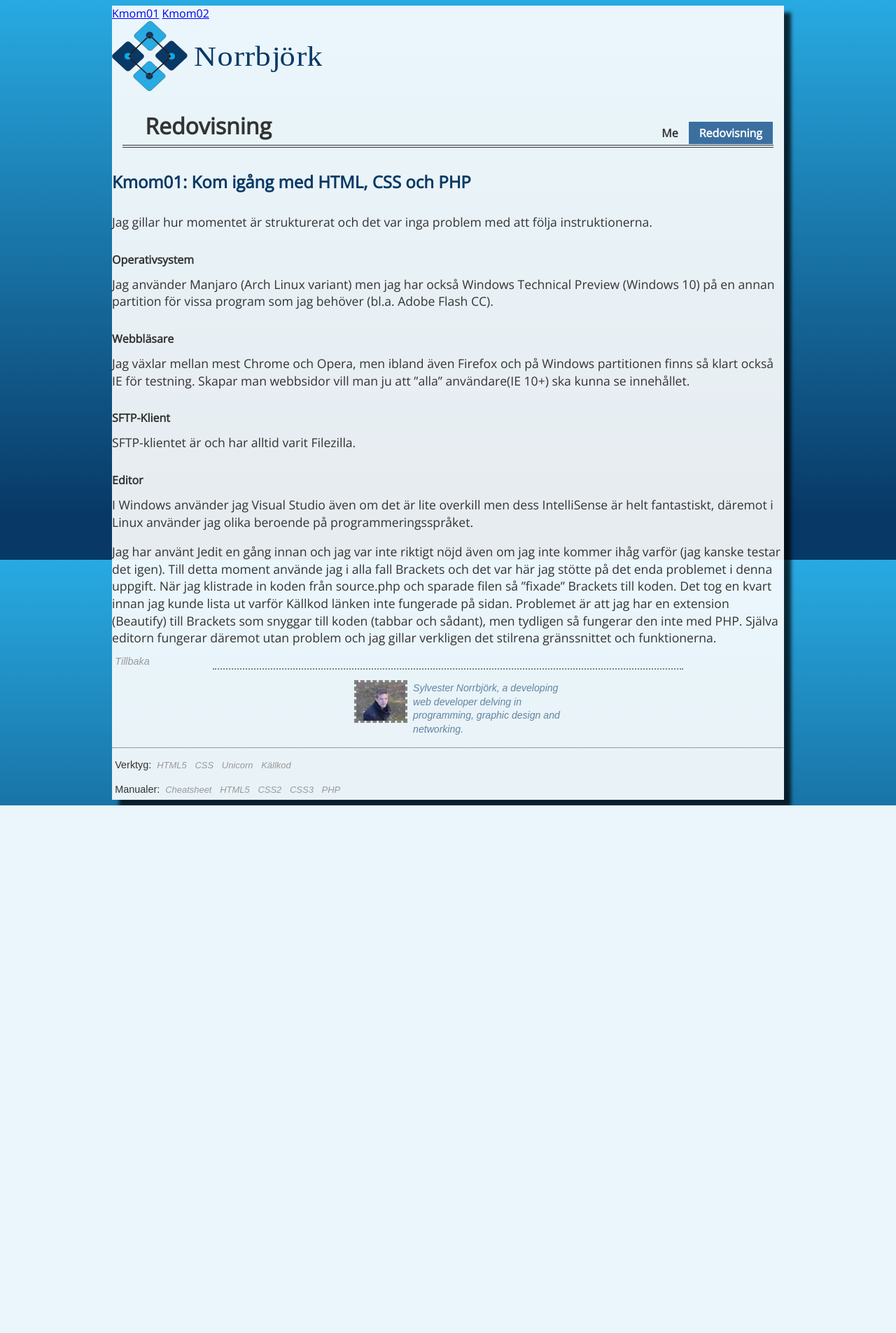
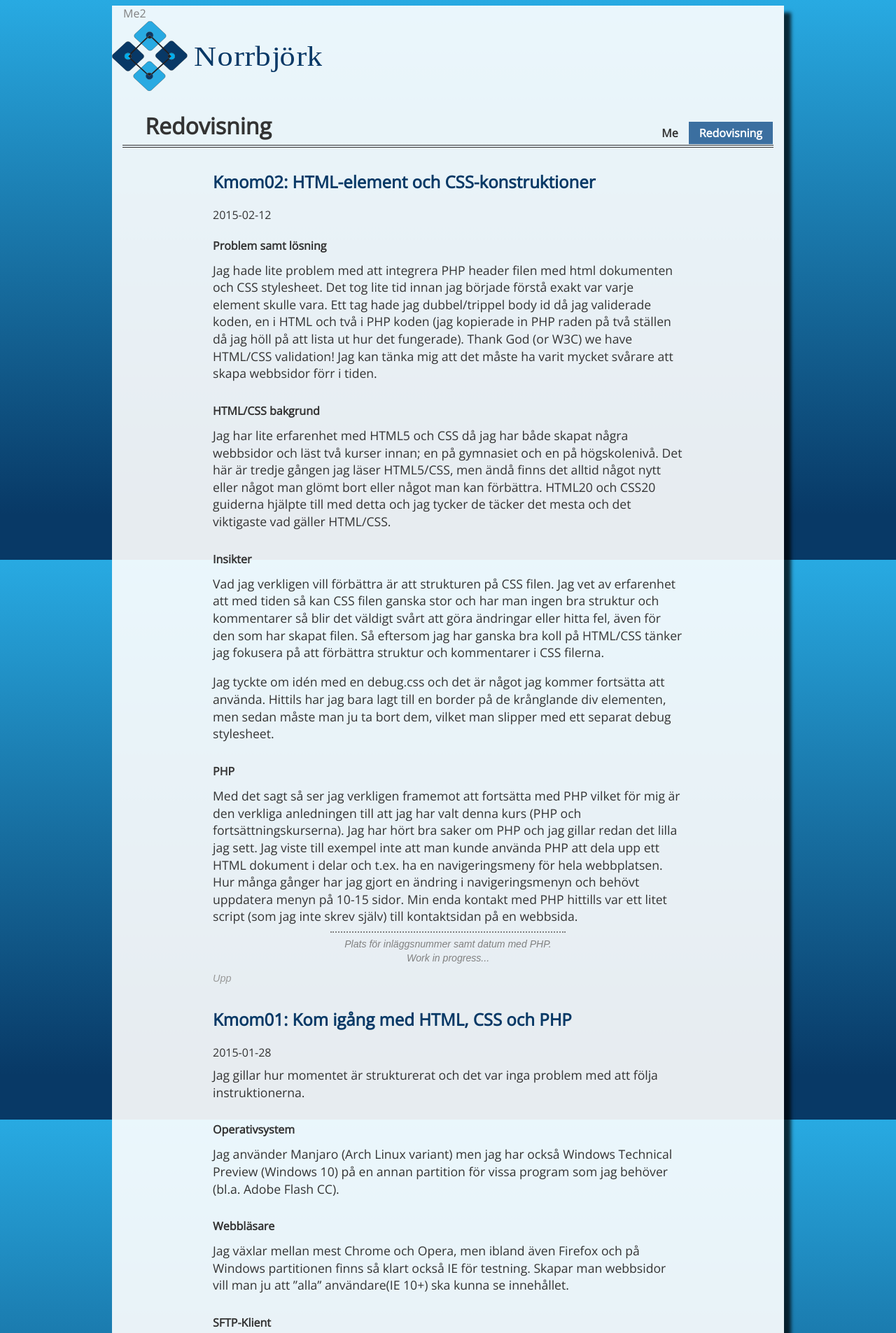
Before and after one commit to norrbjork/htmlphp, a PHP site: page /report.php in a window 1280 px wide. Shown: the top 1905 px of the page at 70% size. Before the commit the page ends 1151 px from the top, so only its background shows below. Run offline with PHP 8.4, Linux system fonts and the light colour scheme.

Commit message:
Kmom2 done

```diff
--- a/css/debug.css
+++ b/css/debug.css
@@ -4,9 +4,11 @@
 --------------------------------------------------------
 
 */
+
 html {
     background: lime;
 }
+
 body {
     background: beige;
 }
@@ -23,14 +25,20 @@ header#top {
     border: 4px dotted red;
 }
 
-div#content {
+#container {
+    background: orange;
+}
+
+#content {
     background: darksalmon;
 }
 
-article {
-    background: antiquewhite;
+#source #content {
+    border: 1px solid red;
 }
-
+#source #container {
+    background: orange;
+}
 figure {
     background: firebrick;
 }
@@ -38,9 +46,11 @@ figure {
 footer.signature {
     background: moccasin;
 }
+
 .signature figure {
     border: 1px solid red;
 }
+
 .signature p {
     border: 1px solid green;
 }
--- a/css/stylesheet.css
+++ b/css/stylesheet.css
@@ -33,6 +33,19 @@ body {
 }
 /* header --------------------------------------------------------
  */
+
+#above {
+    padding-left: 1em;
+}
+
+#above a {
+    text-decoration: none;
+    color: gray;
+}
+
+#above a:hover {
+    color: rgba(40, 170, 226, 1);
+}
 
 #top div {
     float: left;
@@ -154,7 +167,7 @@ p {
     font-size: 1.1em;
     margin: 0px;
     padding: .5em 0;
-    line-height: 1.4em;
+    line-height: 1.4;
 }
 
 #portrait {
@@ -173,17 +186,33 @@ figcaption {
     text-align: center;
 }
 
-#me#content {
-    margin: 0 0 0 1em;
+#me #content {
+    margin: 0 auto;
     width: 90%;
 }
 
-#report#content {
+#report #content {
     margin: 0 auto;
     width: 70%;
 }
-/* Footer --------------------------------------------------------
+
+#source #content {
+    margin: 0 auto;
+    width: 95%;
+}
+/* Footers --------------------------------------------------------
 */
+
+.timeline {
+    font: italic 0.8em Arial, Helvetica, sans-serif;
+    text-decoration: none;
+    color: gray;
+    border-top: 2px dotted gray;
+    width: 50%;
+    margin: 0 auto;
+    text-align: center;
+    overflow: auto;
+}
 
 .signature {
     font: italic 0.8em Arial, Helvetica, sans-serif;
@@ -226,29 +255,32 @@ footer {
 
 footer#bottom a,
 footer#bottom p,
-#back a {
+.back a {
     font: 0.9em Arial, Helvetica, sans-serif;
     text-decoration: none;
-    margin: .3em;
+}
+
+.back {
+    margin: 0 0 2em 0;
 }
 
 footer#bottom a,
-#back a {
+.back a {
     color: #999999;
     font-style: italic;
 }
 
 footer#bottom a:link,
-#back a:link {}
+.back a:link {}
 
 div#bottom a:visited,
-#back a:visited {}
+.back a:visited {}
 
 footer#bottom a:hover,
-#back a:hover {
+.back a:hover {
     text-decoration: underline;
     color: #333333;
 }
 
 footer#bottom a:active,
-#back a:active {}
+.back a:active {}
--- a/incl/header.php
+++ b/incl/header.php
@@ -5,13 +5,11 @@
     <!--[if IE]>
         <script src="http://html5shiv.googlecode.com/svn/trunk/html5.js"></script>
     <![endif]-->
-    <link href="http://fonts.googleapis.com/css?family=Great+Vibes" rel="stylesheet" type="text/css">
     <link href='http://fonts.googleapis.com/css?family=Open+Sans' rel='stylesheet' type='text/css'>
-    <link href="http://fonts.googleapis.com/css?family=Pacifico" rel="stylesheet" type="text/css">
-    <link href="http://fonts.googleapis.com/css?family=Cookie" rel="stylesheet" type="text/css">
-    <link rel="stylesheet" href="/css/stylesheet.css">
-    <link rel="alternate stylesheet" href="/css/debug.css" title="Debug stylesheet">
-    <link rel="icon" href="/img/favicon.png" type="image/x-icon">
+    <link href='http://fonts.googleapis.com/css?family=Indie+Flower' rel='stylesheet' type='text/css'>
+    <link rel="stylesheet" href="css/stylesheet.css">
+    <link rel="alternate stylesheet" href="css/debug.css" title="Debug stylesheet">
+    <link rel="icon" href="img/favicon.png" type="image/x-icon">
     <meta charset="utf-8">
 
     <title>
@@ -34,8 +32,7 @@
     <header id="above">
         <!-- Relateted links -->
         <nav class="related">
-            <a href="report.php#Kmom01">Kmom01</a>
-            <a href="report.php#Kmom02">Kmom02</a>
+            <a href="me2.php" title="Alternative Me page">Me2</a>
         </nav>
     </header>
 
@@ -45,8 +42,6 @@
             <img src="img/logo.svg" alt="Norrbjörk logo" width=300 height=100>
         </div>
 
-        <!-- The body id helps with highlighting current menu choice -->
-        <body<?php if(isset($pageId)) echo " id='$pageId' "; ?>>
         <nav class="navMenu">
             <ul>
                 <li><a id="me-" href="me.php">Me</a>
@@ -55,13 +50,13 @@
                     <ul>
                         <li><a href="report.php#Kmom01">Kmom01</a>
                         </li>
-                            <li><a href="#">Kmom02</a>
+                        <li><a href="report.php#Kmom02">Kmom02</a>
                         </li>
-                            <li><a href="#">Kmom03</a>
+                        <li><a href="report.php#Kmom03">Kmom03</a>
                         </li>
-                            <li><a href="#">Kmom04</a>
+                        <li><a href="report.php#Kmom04">Kmom04</a>
                         </li>
-                            <li><a href="#">Kmom05</a>
+                        <li><a href="report.php#Kmom05">Kmom05</a>
                         </li>
                     </ul>
                 </li>
--- a/incl/signature.php
+++ b/incl/signature.php
@@ -1,7 +1,7 @@
 <!-- Signature -->
 <footer class="signature">
     <figure class="signatureImg">
-        <img src="/img/signatureImg.png" alt="Signature image of Sylvester">
+        <img src="img/signatureImg.png" alt="Signature image of Sylvester">
     </figure>
     <p>Sylvester Norrbjörk, a developing web developer delving in programming, graphic design and networking.</p>
 </footer>
--- /dev/null
+++ b/incl/timestamp.php
@@ -0,0 +1,4 @@
+<!-- Signature -->
+<footer class="timeline">
+    <p>Plats för inläggsnummer samt datum med PHP. <br />Work in progress...</p>
+</footer>
--- a/me2.php
+++ b/me2.php
@@ -19,8 +19,8 @@ figure#portrait img {
 border: 1px solid black;
 }
 figure#portrait figcaption {
-    font-family: "Cookie";
-    font-size: 1.5em;
+    font-family: "Indie Flower";
+    font-size: 1.2em;
     padding: .3em 0;
 }
 ';
@@ -36,7 +36,7 @@ figure#portrait figcaption {
         <figure id="portrait">
             <img src="img/sn.jpg" alt="A photo of Sylvester Norrbjörk">
             <figcaption>
-                Looking thoughtful...
+                &hellip;or looking thoughtful.
             </figcaption>
         </figure>
         <div id="content">
--- a/report.php
+++ b/report.php
@@ -4,13 +4,46 @@
 
 
 <!-- Sidans/Dokumentets huvudsakliga innehåll -->
-
-<body id="report">
-
 <div id="container">
     <h1>Redovisning</h1>
     <div id="content">
+        <h2 id="Kmom02">Kmom02: HTML-element och CSS-konstruktioner</h2>
+        <time class="date">2015-02-12</time>
+        <h4>
+            Problem samt lösning
+        </h4>
+        <p>
+            Jag hade lite problem med att integrera PHP header filen med html dokumenten och CSS stylesheet. Det tog lite tid innan jag började förstå exakt var varje element skulle vara. Ett tag hade jag dubbel/trippel body id då jag validerade koden, en i HTML och två i PHP koden (jag kopierade in PHP raden på två ställen då jag höll på att lista ut hur det fungerade). Thank God (or W3C) we have HTML/CSS validation! Jag kan tänka mig att det måste ha varit mycket svårare att skapa webbsidor förr i tiden.
+        </p>
+        <h4>
+            HTML/CSS bakgrund
+        </h4>
+        <p>
+            Jag har lite erfarenhet med HTML5 och CSS då jag har både skapat några webbsidor och läst två kurser innan; en på gymnasiet och en på högskolenivå. Det här är tredje gången jag läser HTML5/CSS, men ändå finns det alltid något nytt eller något man glömt bort eller något man kan förbättra. HTML20 och CSS20 guiderna hjälpte till med detta och jag tycker de täcker det mesta och det viktigaste vad gäller HTML/CSS.
+        </p>
+        <h4>
+            Insikter
+        </h4>
+        <p>
+            Vad jag verkligen vill förbättra är att strukturen på CSS filen. Jag vet av erfarenhet att med tiden så kan CSS filen ganska stor och har man ingen bra struktur och kommentarer så blir det väldigt svårt att göra ändringar eller hitta fel, även för den som har skapat filen. Så eftersom jag har ganska bra koll på HTML/CSS tänker jag fokusera på att förbättra struktur och kommentarer i CSS filerna.
+        </p>
+        <p>
+            Jag tyckte om idén med en debug.css och det är något jag kommer fortsätta att använda. Hittils har jag bara lagt till en border på de krånglande div elementen, men sedan måste man ju ta bort dem, vilket man slipper med ett separat debug stylesheet.
+        </p>
+        <h4>
+            PHP
+        </h4>
+        <p>
+            Med det sagt så ser jag verkligen framemot att fortsätta med PHP vilket för mig är den verkliga anledningen till att jag har valt denna kurs (PHP och fortsättningskurserna). Jag har hört bra saker om PHP och jag gillar redan det lilla jag sett. Jag viste till exempel inte att man kunde använda PHP att dela upp ett HTML dokument i delar och t.ex. ha en navigeringsmeny för hela webbplatsen. Hur många gånger har jag gjort en ändring i navigeringsmenyn och behövt uppdatera menyn på 10-15 sidor. Min enda kontakt med PHP hittills var ett litet script (som jag inte skrev själv) till kontaktsidan på en webbsida.
+        </p>
+
+        <?php include( "incl/timestamp.php"); ?>
+        <div class="back">
+            <a href="report.php">Upp</a>
+        </div>
+
         <h2 id="Kmom01">Kmom01: Kom igång med HTML, CSS och PHP</h2>
+        <time class="date">2015-01-28</time>
         <p>
             Jag gillar hur momentet är strukturerat och det var inga problem med att följa instruktionerna.
         </p>
@@ -36,12 +69,13 @@
         <p>
             Jag har använt Jedit en gång innan och jag var inte riktigt nöjd även om jag inte kommer ihåg varför (jag kanske testar det igen). Till detta moment använde jag i alla fall Brackets och det var här jag stötte på det enda problemet i denna uppgift. När jag klistrade in koden från source.php och sparade filen så ”fixade” Brackets till koden. Det tog en kvart innan jag kunde lista ut varför Källkod länken inte fungerade på sidan. Problemet är att jag har en extension (Beautify) till Brackets som snyggar till koden (tabbar och sådant), men tydligen så fungerar den inte med PHP. Själva editorn fungerar däremot utan problem och jag gillar verkligen det stilrena gränssnittet och funktionerna.
         </p>
+        <?php include( "incl/timestamp.php"); ?>
+
+        <div class="back">
+            <a href="report.php">Upp</a>
         </div>
     </div>
-    <div id="back">
-        <a href="me.php">Tillbaka</a>
 </div>
-</body>
 
 <?php include( "incl/signature.php"); ?>
 <?php include( "incl/footer.php"); ?>
```
Also changed, not shown: me.php (+6 -8 lines), viewsource.php (+8 -9 lines). Lines whose indentation alone changed are shown as unchanged.
